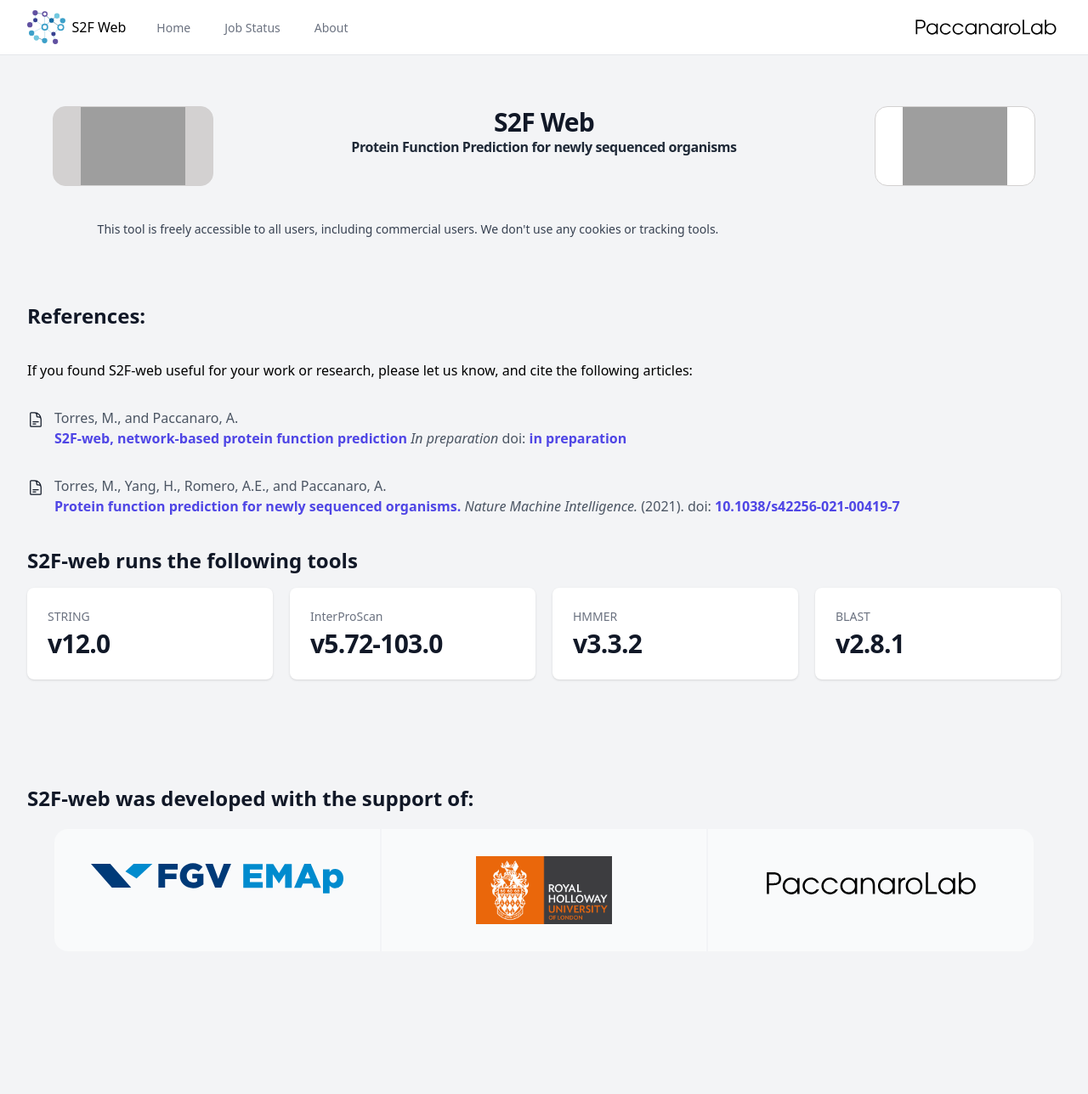
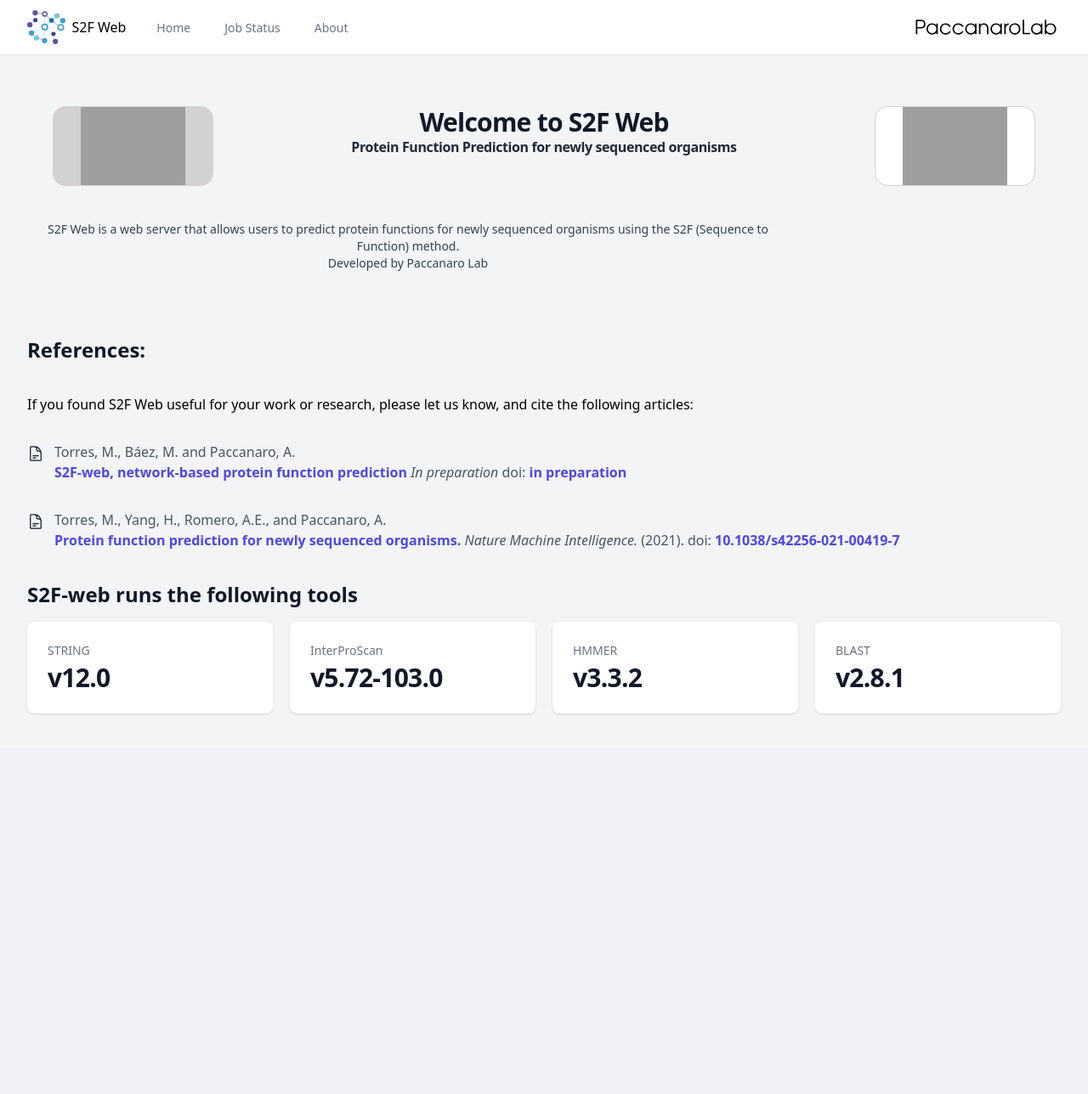
Before and after one commit to paccanarolab/s2f-web, a Python web app: template frontend/base/jinja2/base/about.html in a window 1280 px wide. Shown: the whole page at 85% size. After the commit the page ends 841 px from the top, so only its background shows below. Run offline with Jinja, Linux system fonts and the light colour scheme; the template is opened without the code that fills it, so the values that code supplies are empty; style sheets or scripts are compiled from the project's sources; grey boxes are pictures that could not be loaded.

Commit message:
Improving the about page

```diff
--- a/frontend/base/jinja2/base/about.html
+++ b/frontend/base/jinja2/base/about.html
@@ -9,15 +9,37 @@
     {{ nav.nav_links(active) }}
 {% endblock %}
 
-{#% block header %}
-{% endblock %#}
+{% block header %}
+<div class="headerContainer">
+    <a href="https://www.royalholloway.ac.uk/" target="_blank" rel="noopener noreferrer" class="royalHollowayImage">
+        <img src="https://www.royalholloway.ac.uk/images/logoRoyalHolloway2x.png" alt="Royal Holloway University of London" style="width: 100%; height: 100%; object-fit: contain; padding: 0 10px;">
+    </a>
+    <div class="dialogTitle">
+        <h1 class="text-3xl font-bold leading-tight tracking-tight text-gray-900 m-0">
+            Welcome to S2F Web
+        </h1>
+        <h2 class="text-base font-semibold leading-tight tracking-tight text-gray-800 m-0">
+            Protein Function Prediction for newly sequenced organisms
+        </h2>
+    </div>
+    <a href="https://emap.fgv.br/en" target="_blank" rel="noopener noreferrer" class="fundacionImage">
+        <img src="https://emap.fgv.br/sites/default/themes/custom/emap/logo.svg" alt="FGV EMAP" style="width: 100%; height: 100%; object-fit: contain; padding: 0 10px;">
+    </a>
+</div>
+<p class="max-w-4xl text-center text-sm text-gray-700">
+    S2F Web is a web server that allows users to predict protein functions for newly sequenced organisms using the S2F (Sequence to Function) method.
+</p>
+<p class="max-w-4xl text-center text-sm text-gray-700">
+    Developed by Paccanaro Lab
+</p>
+{% endblock %}
 
 {% block content %}
 <div class="pt-20">
     <h3 class="text-2xl font-semibold leading-6 text-gray-900">References:</h3>
     <div class="my-10">
         <p>
-            If you found S2F-web useful for your work or research, please let us know, and cite the following articles:
+            If you found S2F Web useful for your work or research, please let us know, and cite the following articles:
         </p>
         <ul role="list" class="mt-8 space-y-8 text-gray-600">
             <li class="flex gap-x-3">
@@ -28,7 +50,7 @@
                 </svg>
 
                 <span>
-                    Torres, M., and Paccanaro, A.<br>
+                    Torres, M., Báez, M. and Paccanaro, A.<br>
                     <a href="#"
                        class="font-semibold text-indigo-600 hover:text-indigo-400">S2F-web, network-based protein function prediction</a>
                     <span class="italic">In preparation</span>
@@ -82,23 +104,6 @@
             <dd class="mt-1 text-3xl font-semibold tracking-tight text-gray-900">v2.8.1</dd>
         </div>
     </dl>
-    <div class="py-24 sm:py-32">
-        <h3 class="text-2xl font-semibold leading-6 text-gray-900 pb-6">S2F-web was developed with the support of:</h3>
-        <div class="mx-auto max-w-7xl px-6 lg:px-8">
-            <div class="-mx-6 grid grid-cols-2 gap-0.5 overflow-hidden sm:mx-0 sm:rounded-2xl md:grid-cols-3">
-                <div class="bg-gray-50 p-8 sm:p-10">
-                    <img class="max-h-12 w-full object-contain" src='{{ static("img/fgv-logo.svg") }}' alt="FGV" width="158" height="48">
-                </div>
-                <div class="bg-gray-50 p-3 sm:p-8">
-                    <img class="max-h-20 w-full object-contain" src='{{ static("img/rhul.jpg") }}' alt="Reform" width="158" height="48">
-                </div>
-                <div class="bg-gray-50 p-6 sm:p-10">
-                    <img class="max-h-12 w-full object-contain" src='{{ static("img/paccanarolab.svg") }}' alt="Tuple" width="158" height="48">
-                </div>
-            </div>
-        </div>
-    </div>
-
 </div>
 
 {% endblock %}
```
